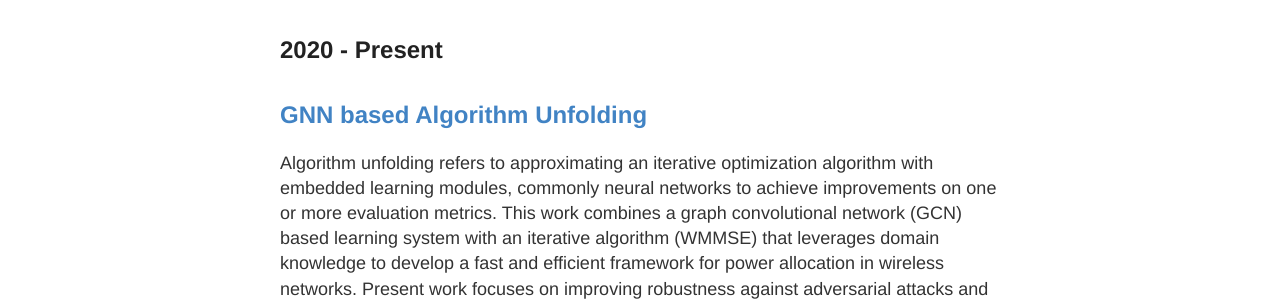
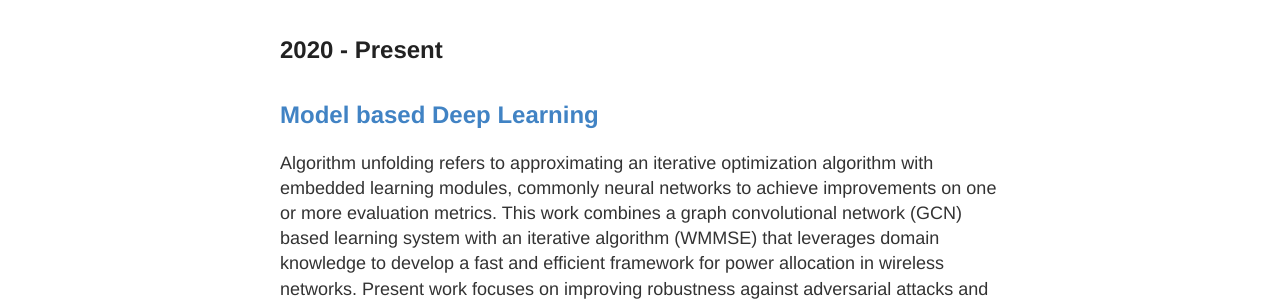
Before and after one commit to ArCho48/ArCho48.github.io, a Jekyll site: the page built from projects.md, in a window 1280 px wide. Shown: the part 206-507 px from the top of the page. Built offline with Jekyll 4.4.1, drawn with Linux system fonts in a browser that asks for light colours.

Commit message:
Update projects.md

```diff
--- a/projects.md
+++ b/projects.md
@@ -6,7 +6,7 @@ permalink: /projects/
 
 ## 2020 - Present
 
-## [GNN based Algorithm Unfolding](/projects//powAlloc.md)
+## [Model based Deep Learning](/projects//powAlloc.md)
 Algorithm unfolding refers to approximating an iterative optimization algorithm with embedded learning modules, commonly neural networks to achieve improvements on one or more evaluation metrics. This work combines a graph convolutional network (GCN) based learning system with an iterative algorithm (WMMSE) that leverages domain knowledge to develop a fast and efficient framework for power allocation in wireless networks. Present work focuses on improving robustness against adversarial attacks and developing more expressive connectionist architectures.
 
 ## [Efficient Training of Graph Convolutional Networks](/projects//fastGCN.md)
```
